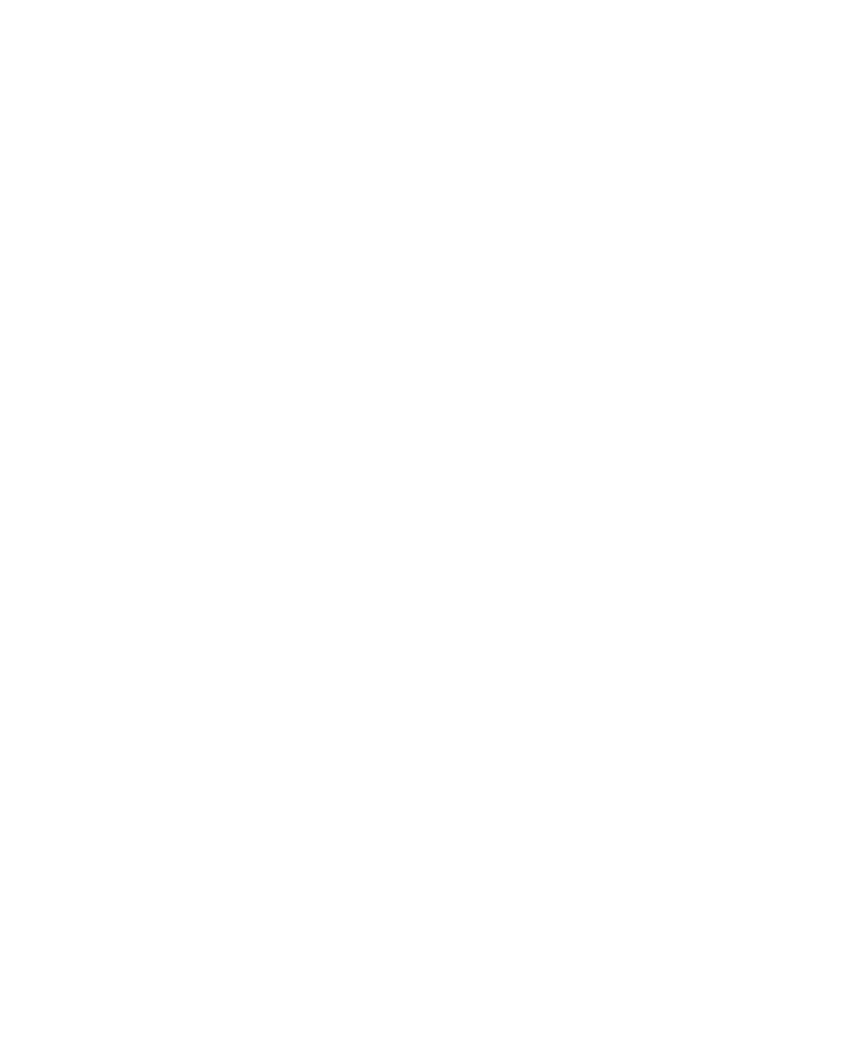
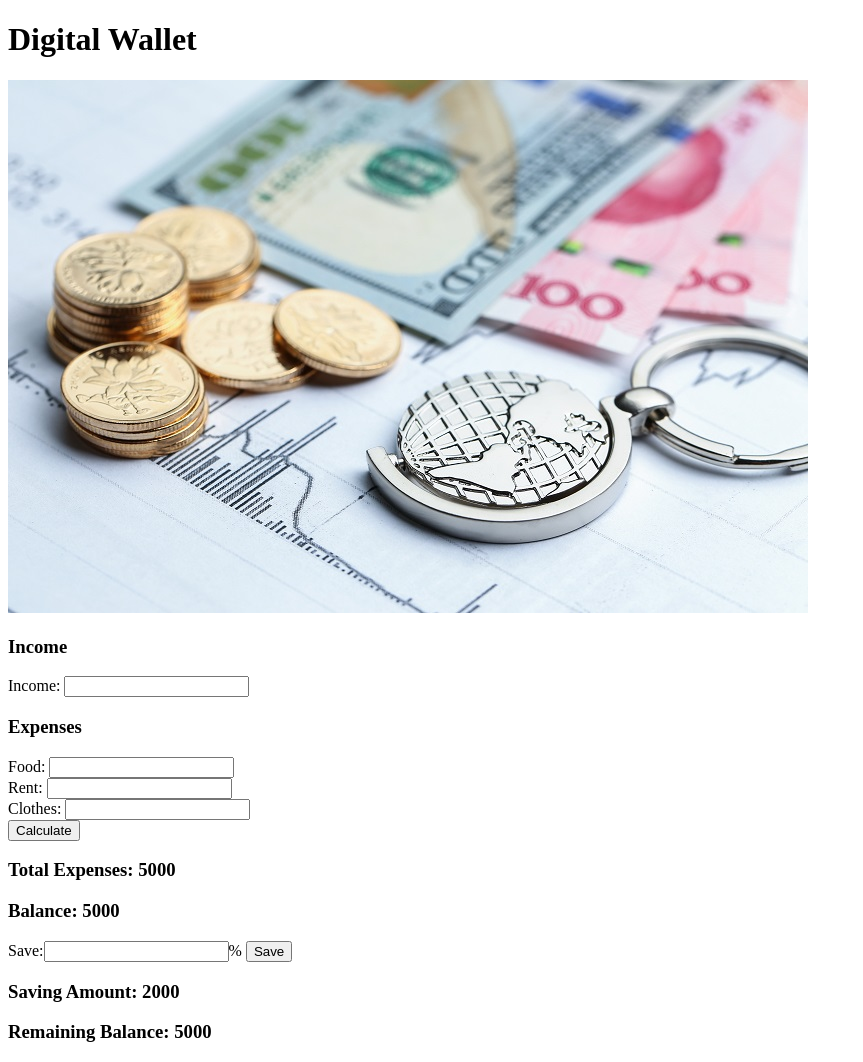
Before and after one commit to git-mhasan/money-master-js-dom, a plain HTML site: page index.html in a window 1280 px wide. Shown: the whole page, without its empty margins (0-863 px from the left). Before the commit the page ends 800 px from the top, so only its background shows below. Drawn offline with Linux system fonts and the light colour scheme.

Commit message:
html part completed.

```diff
--- a/index.html
+++ b/index.html
@@ -10,6 +10,59 @@
 </head>
 
 <body>
+    <header>
+        <h1>Digital Wallet</h1>
+    </header>
+    <main>
+        <section>
+            <img src="./images/digital-money.jpg" alt="">
+        </section>
+        <section>
+            <div>
+                <div>
+                    <h3>Income</h3>
+                </div>
+                <div>
+                    <span>Income:</span>
+                    <input type="number">
+                </div>
+            </div>
+            <div>
+                <div>
+                    <h3>Expenses</h3>
+                </div>
+                <div>
+                    <span>Food:</span>
+                    <input type="number">
+                </div>
+                <div>
+                    <span>Rent:</span>
+                    <input type="number">
+                </div>
+                <div>
+                    <span>Clothes:</span>
+                    <input type="number">
+                </div>
+            </div>
+            <button type="submit">Calculate</button>
+            <div>
+                <h3>Total Expenses: <span>5000</span></h3>
+            </div>
+            <div>
+                <h3>Balance: <span>5000</span></h3>
+            </div>
+            <div><span>Save:</span><input type="number" /><span>%</span>
+                <button>Save</button>
+            </div>
+            <div>
+                <h3>Saving Amount: <span>2000</span></h3>
+            </div>
+            <div>
+                <h3>Remaining Balance: <span>5000</span></h3>
+            </div>
+        </section>
+
+    </main>
 
     <script src="./js/app.js"></script>
 </body>
```
Also changed, not shown: images/digital-money.jpg (added).
